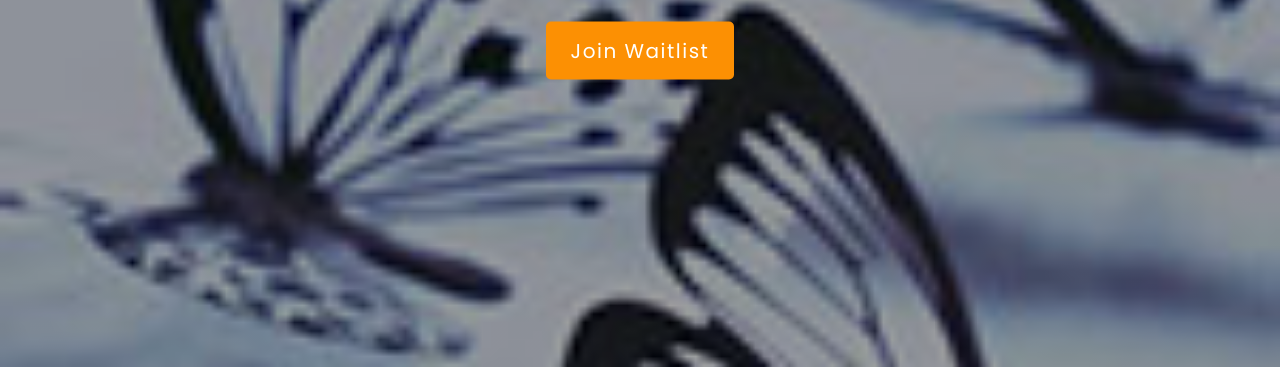
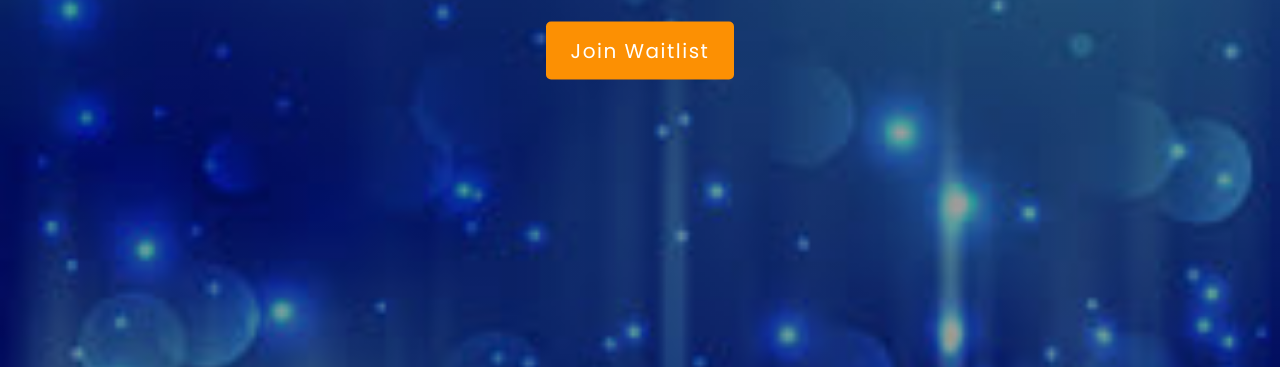
Before and after one commit to twyle/landing-page, a plain HTML site: page index.html in a window 1280 px wide. Shown: the part 433-800 px from the top of the page. Drawn offline with Linux system fonts and the light colour scheme.

Commit message:
updates the background.

```diff
--- a/style.css
+++ b/style.css
@@ -9,7 +9,7 @@
 
 .header{
     min-height: 100vh;
-    background-image: linear-gradient(rgba(0,0,0,0.38), rgba(0,0,0,0.38)), url("background.jpg");
+    background-image: linear-gradient(rgba(0,0,0,0.38), rgba(0,0,0,0.38)), url("images.jpeg");
     background-repeat: no-repeat;
     background-size: cover
 }
```
Also changed, not shown: images.jpeg (added).
